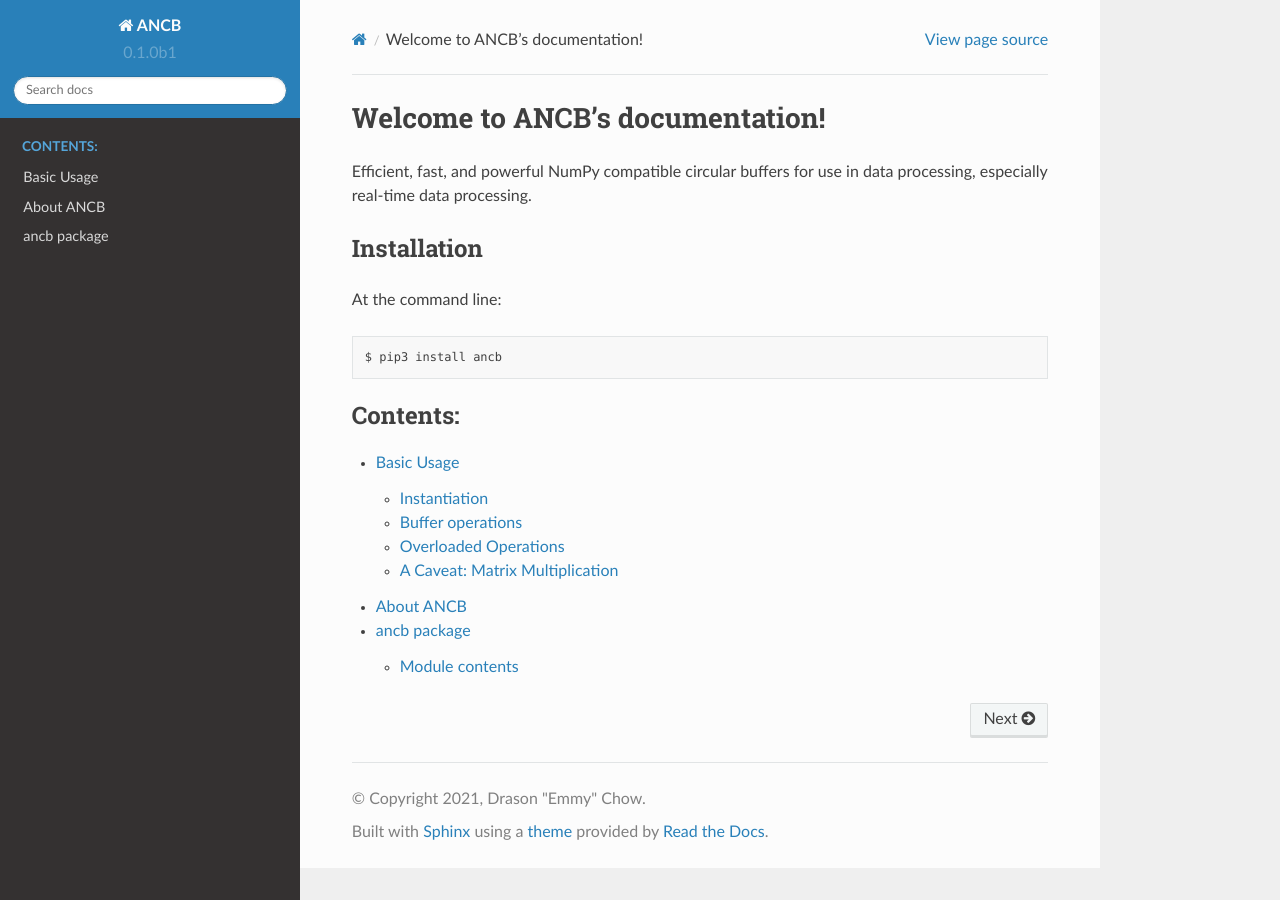
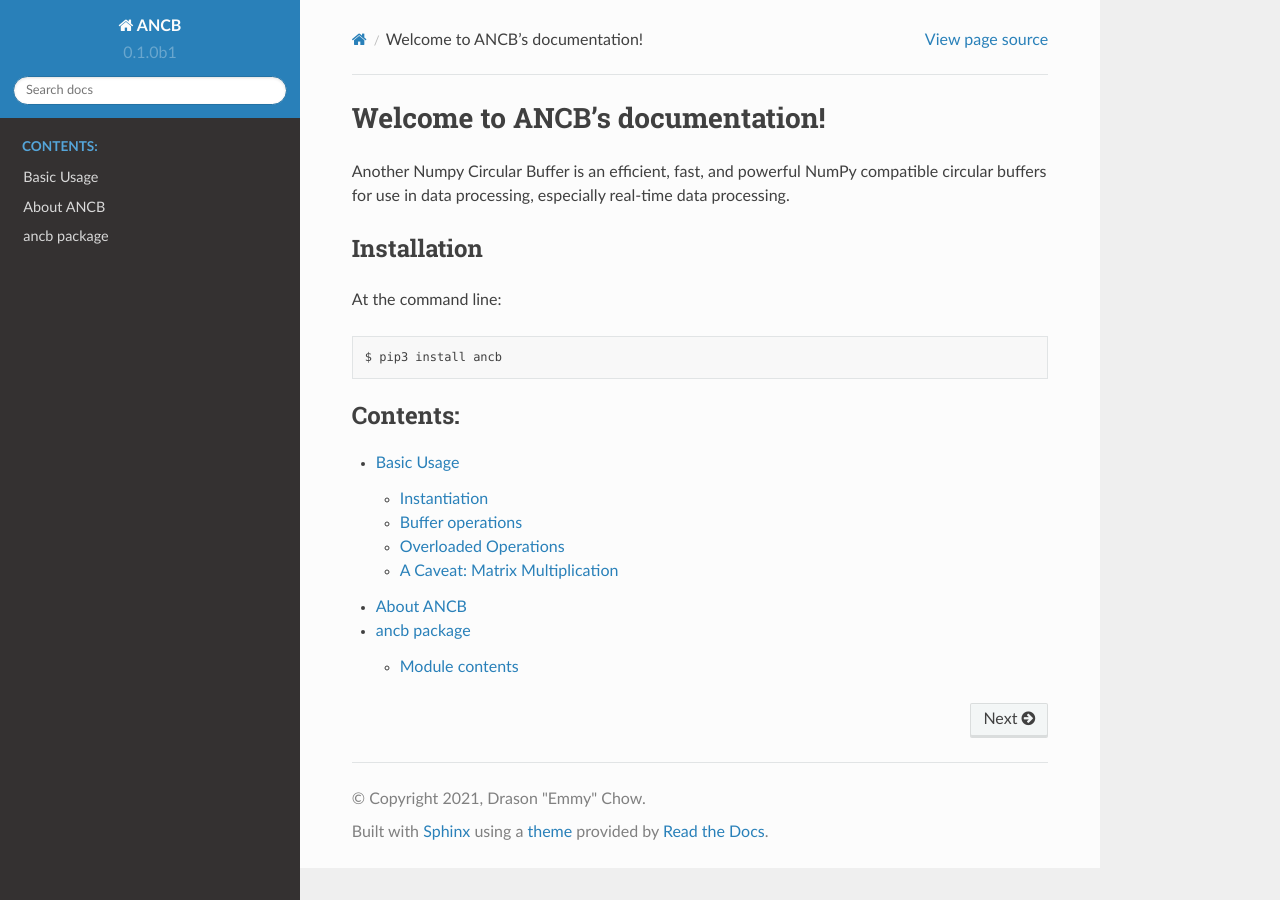
Before and after one commit to EmDash00/ANCB-docs, a Sphinx documentation site: the page built from source/index.rst, in a window 1280 px wide. Built offline with Sphinx 7.4.7 and the Read the Docs theme 2.0.0, drawn with Linux system fonts in a browser that asks for light colours.

Commit message:
Added full name of project to the index.rst

```diff
--- a/source/index.rst
+++ b/source/index.rst
@@ -6,8 +6,9 @@
 Welcome to ANCB's documentation!
 ================================================================
 
-Efficient, fast, and powerful NumPy compatible circular buffers for use in data processing,
-especially real-time data processing.
+Another Numpy Circular Buffer is an efficient, fast, and powerful NumPy
+compatible circular buffers for use in data processing, especially
+real-time data processing.
 
 Installation
 ------------
```
